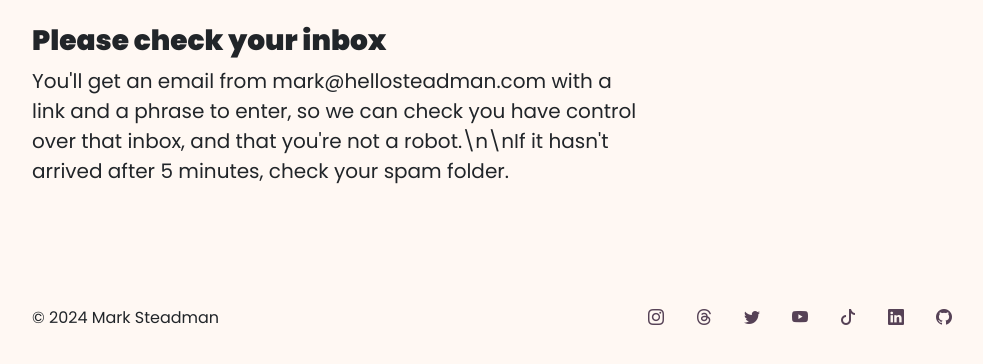
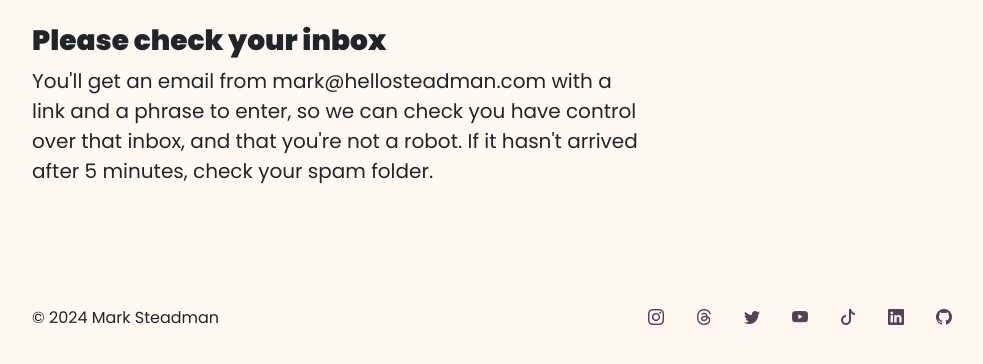
Before and after one commit to hellosteadman/morning-creative.co, a Django app: template morningcreative/newsletter/templates/newsletter/subscriber_pending.html in a window 1280 px wide. Shown: the part 88-452 px from the top of the page, without its empty margins (140-1123 px from the left). Run offline with Django 4.2, Linux system fonts and the light colour scheme; the template is opened without the code that fills it, so the values that code supplies are empty; parts of the project's set-up code (start-up, migrations or seed data) failed here and were passed over.

Commit message:
Corrects some bad Markdown importing

```diff
--- a/morningcreative/newsletter/templates/newsletter/subscriber_pending.html
+++ b/morningcreative/newsletter/templates/newsletter/subscriber_pending.html
@@ -5,7 +5,7 @@
         <div class="grid">
             <div class="cell-tablet-8">
                 <h1 class="h2">Please check your inbox</h1>
-                <p class="lead font-weight-normal">You'll get an email from mark@hellosteadman.com with a link and a phrase to enter, so we can check you have control over that inbox, and that you're not a robot.\n\nIf it hasn't arrived after 5 minutes, check your spam folder.</p>
+                <p class="lead font-weight-normal">You'll get an email from mark@hellosteadman.com with a link and a phrase to enter, so we can check you have control over that inbox, and that you're not a robot. If it hasn't arrived after 5 minutes, check your spam folder.</p>
             </div>
         </div>
     </div>
```
Also changed, not shown: morningcreative/newsletter/templates/newsletter/confirm_subscription_email.md (+3 -1 lines).
